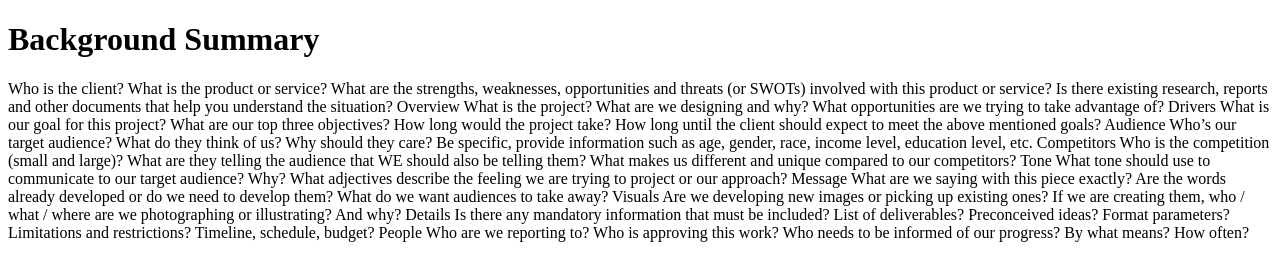
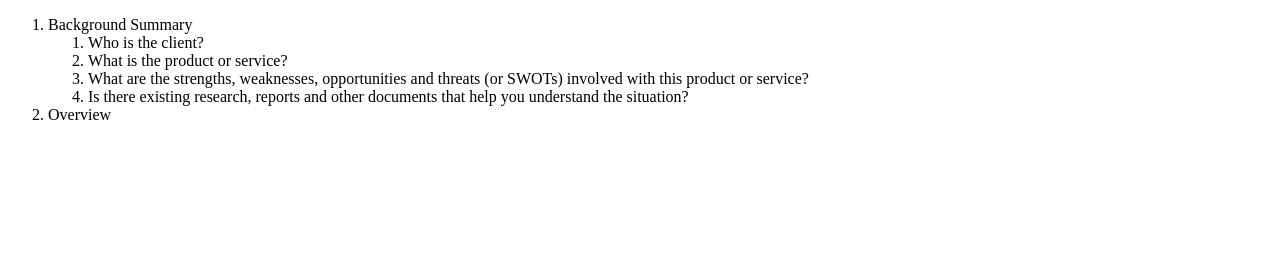
Before and after one commit to sarahdj/website, a plain HTML site: page creative-brief.html in a window 1280 px wide. Drawn offline with Linux system fonts and the light colour scheme.

Commit message:
Add files via upload

```diff
--- a/creative-brief.html
+++ b/creative-brief.html
@@ -1,43 +1,14 @@
 <!DOCTYPE html>
 <body>
-    <h1>Background Summary</h1>
-Who is the client?
-What is the product or service?
-What are the strengths, weaknesses, opportunities and threats (or SWOTs) involved with this product or service?
-Is there existing research, reports and other documents that help you understand the situation?
-Overview
-What is the project?
-What are we designing and why?
-What opportunities are we trying to take advantage of?
-Drivers
-What is our goal for this project?
-What are our top three objectives?
-How long would the project take?
-How long until the client should expect to meet the above mentioned goals?
-Audience
-Who’s our target audience?
-What do they think of us?
-Why should they care?
-Be specific, provide information such as age, gender, race, income level, education level, etc.
-Competitors
-Who is the competition (small and large)?
-What are they telling the audience that WE should also be telling them?
-What makes us different and unique compared to our competitors?
-Tone
-What tone should use to communicate to our target audience? Why?
-What adjectives describe the feeling we are trying to project or our approach?
-Message
-What are we saying with this piece exactly?
-Are the words already developed or do we need to develop them?
-What do we want audiences to take away?
-Visuals
-Are we developing new images or picking up existing ones?
-If we are creating them, who / what / where are we photographing or illustrating? And why?
-Details
-Is there any mandatory information that must be included?
-List of deliverables? Preconceived ideas? Format parameters? Limitations and restrictions? Timeline, schedule, budget?
-People
-Who are we reporting to?
-Who is approving this work?
-Who needs to be informed of our progress? By what means? How often?
+    <ol>
+		<li>Background Summary</li>
+		<ol>
+		<li>Who is the client?</li>
+		<li>What is the product or service?</li>
+		<li>What are the strengths, weaknesses, opportunities and threats (or SWOTs) involved with this product or service?</li>
+		<li>Is there existing research, reports and other documents that help you understand the situation?</li>
+		</ol>
+		<li>Overview</li>
+
+		</ol>
 </body>
```
